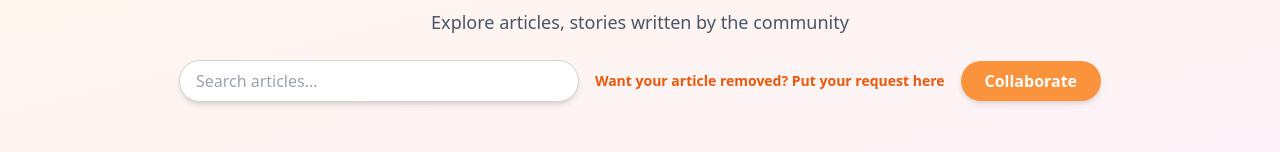
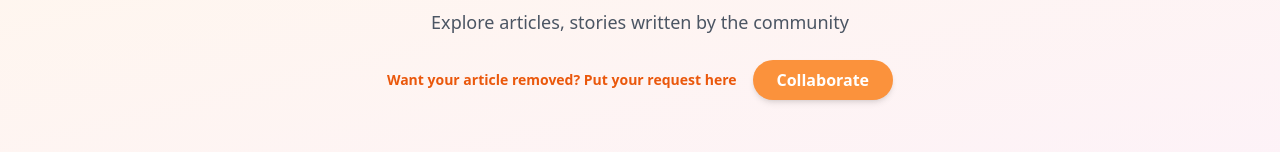
Before and after one commit to nishantb66/Community-Article, a Next.js app in the folder article-platform-frontend/: page / in a window 1280 px wide. Shown: the part 192-344 px from the top of the page. Built offline with nearby package versions, Linux system fonts and the light colour scheme; no server answers.

Commit message:
Update page.js

```diff
--- a/article-platform-frontend/src/app/page.js
+++ b/article-platform-frontend/src/app/page.js
@@ -356,13 +356,7 @@ export default function Home() {
             Explore articles, stories written by the community
           </p>
           <div className="flex flex-col sm:flex-row justify-center items-center gap-4">
-            <input
-              type="text"
-              value={searchQuery}
-              onChange={(e) => handleSearch(e.target.value)}
-              placeholder="Search articles..."
-              className="w-full sm:w-2/3 lg:w-1/3 px-4 py-2 border border-gray-300 rounded-full shadow-md focus:ring-2 focus:ring-orange-400 focus:outline-none text-sm sm:text-base"
-            />
+
             <div className="flex flex-row gap-2">
               <Link
                 href="/deleteRequest"
```
